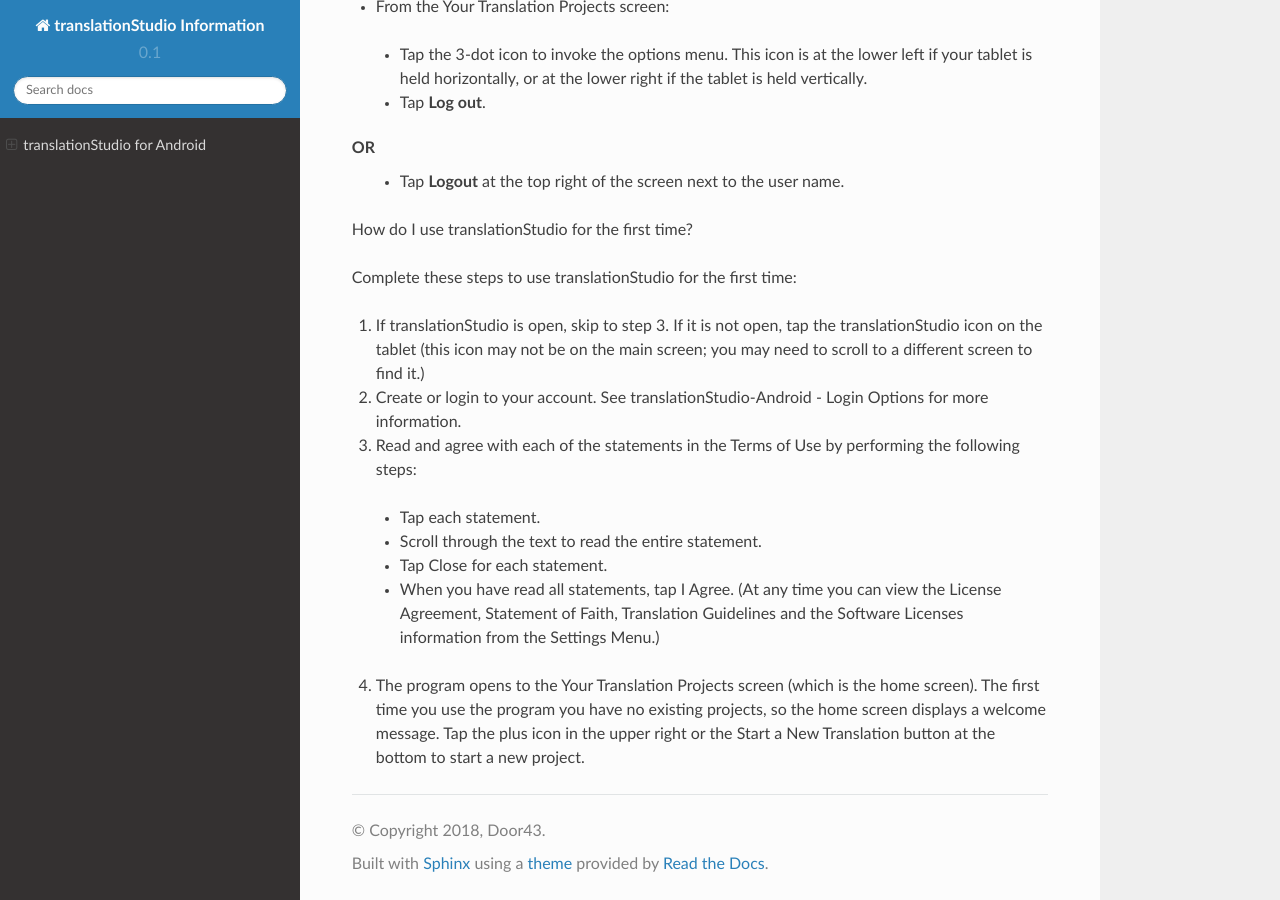
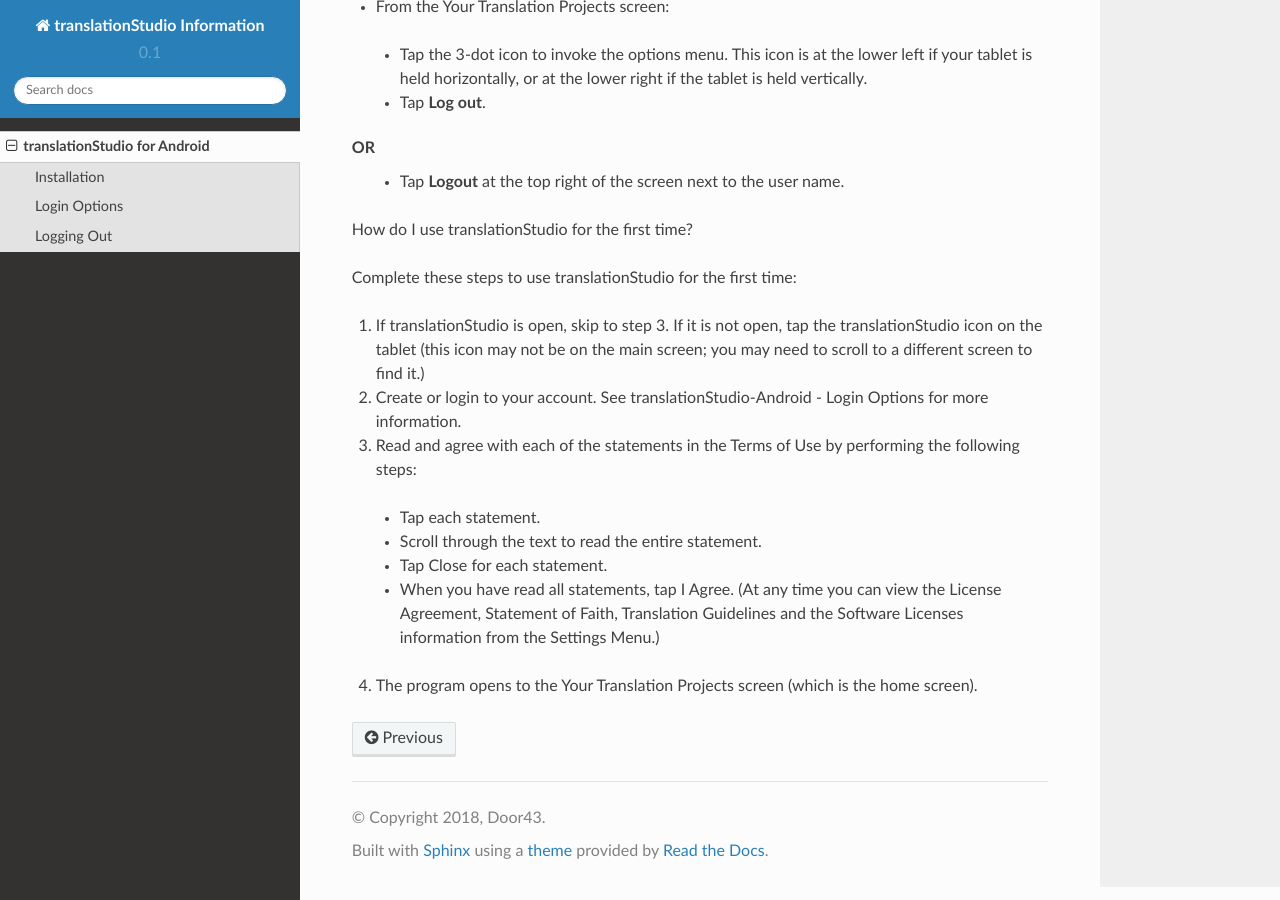
Before and after one commit to unfoldingWord-dev/translationStudio-Info, a Sphinx documentation site: the page built from docs/tablet.rst, in a window 1280 px wide and 900 px high, scrolled down 1709 px. Built offline with Sphinx 7.4.7 and the Read the Docs theme 2.0.0, drawn with Linux system fonts in a browser that asks for light colours; pages that are not in the unit, such as notebooks, are missing from menus; some of the changed text lies outside the part shown.

Commit message:
Update and rename tStart.rst to tablet.rst

```diff
--- a/docs/tStart.rst
+++ b/docs/tablet.rst
@@ -4,8 +4,8 @@ translationStudio for Android
 .. image:: ../images/tS.png
 
 
-Starting a New Translation Project
-----------------------------------
+Installation
+------------
 1.	Tap the Google Play Store icon on the Android device. Google Play Store opens.
 
 2.	In the search bar at the top of the screen, type **translationStudio** with no spaces and tap the magnifying glass on the keyboard.
@@ -90,4 +90,4 @@ Complete these steps to use translationStudio for the first time:
 
    *	When you have read all statements, tap I Agree. (At any time you can view the License Agreement, Statement of Faith, Translation Guidelines and the Software Licenses information from the Settings Menu.)
 
-4.	The program opens to the Your Translation Projects screen (which is the home screen). The first time you use the program you have no existing projects, so the home screen displays a welcome message. Tap the plus icon   in the upper right or the Start a New Translation button at the bottom to start a new project.
+4.	The program opens to the Your Translation Projects screen (which is the home screen).
```
